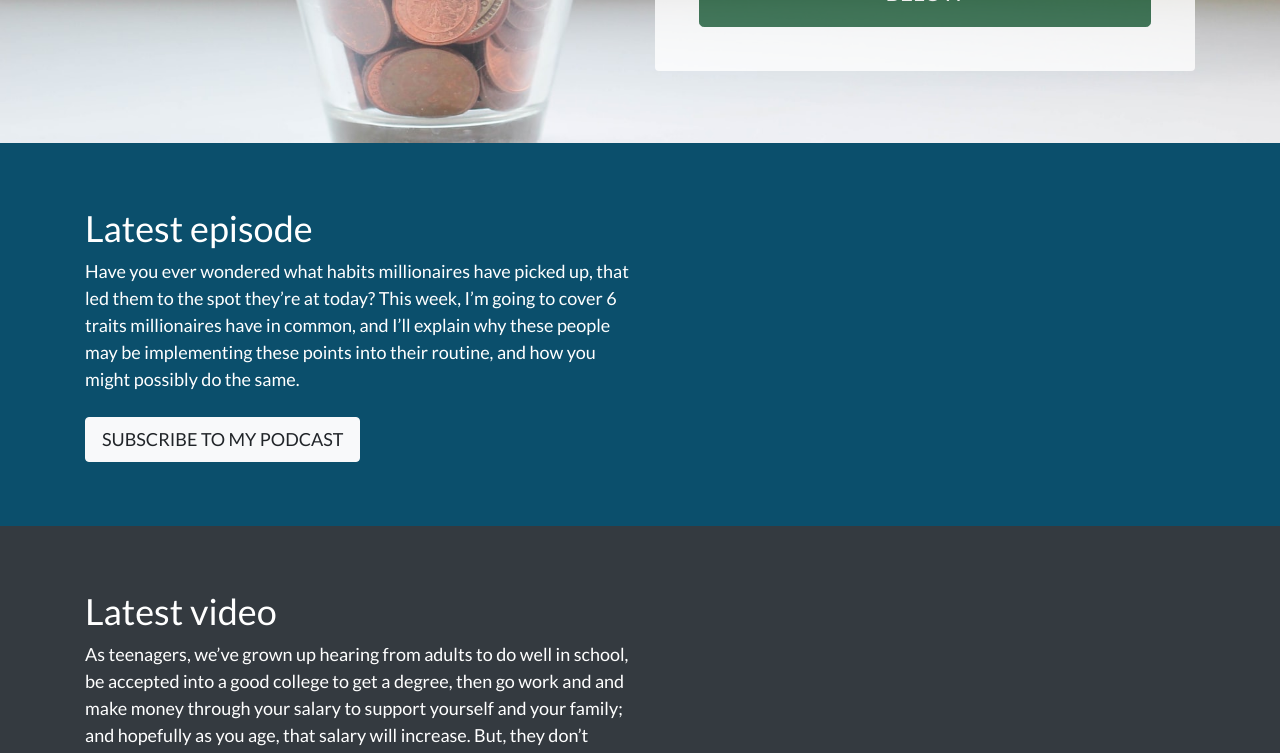
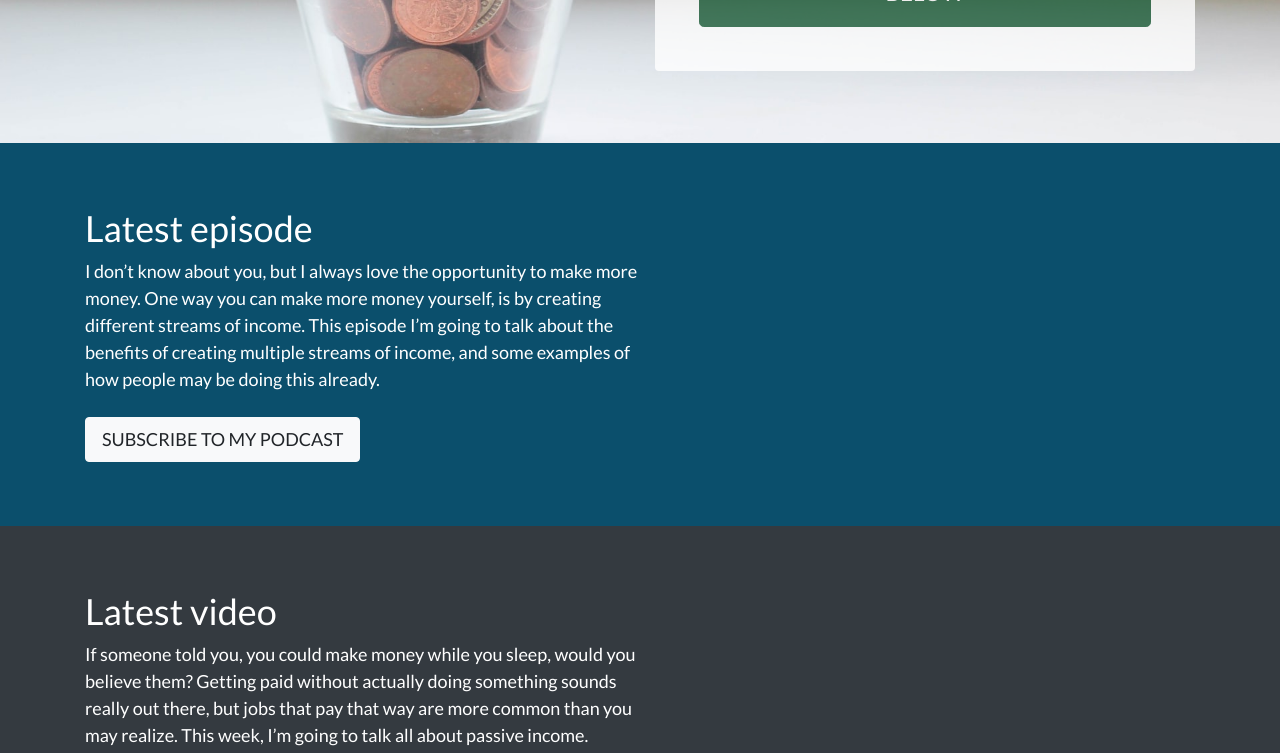
Before and after one commit to tslevy/mm4t-site, a Jekyll site: the page built from index.md, in a window 1280 px wide and 1400 px high, scrolled down 728 px. Shown: the top 753 px of the window. Built offline with Jekyll 4.4.1, drawn with Linux system fonts in a browser that asks for light colours; some of the changed text lies outside the part shown.

Commit message:
updated ep 23 and yt 10 descriptions

```diff
--- a/index.md
+++ b/index.md
@@ -7,9 +7,9 @@ card-title: Money Moves for Teens Podcast
 card-body: I’m Talia, and I created this podcast because I think kids my age don’t get a good enough education on how to manage money. This is something we should be learning and talking about now so we’ll be better prepared for the future.
 card-button: Check out my latest episode below
 
-podcast-description: "Have you ever wondered what habits millionaires have picked up, that led them to the spot they’re at today? This week, I’m going to cover 6 traits millionaires have in common, and I’ll explain why these people may be implementing these points into their routine, and how you might possibly do the same."
+podcast-description: "I don’t know about you, but I always love the opportunity to make more money. One way you can make more money yourself, is by creating different streams of income. This episode I’m going to talk about the benefits of creating multiple streams of income, and some examples of how people may be doing this already."
 
-youtube-description: "As teenagers, we’ve grown up hearing from adults to do well in school, be accepted into a good college to get a degree, then go work and and make money through your salary to support yourself and your family; and hopefully as you age, that salary will increase. But, they don’t always mention that there different types of “work” you can do to make money. This episode, I’m focusing on active income and I’ll talk about what it is, give some examples, and explain the pros and cons."
+youtube-description: "If someone told you, you could make money while you sleep, would you believe them? Getting paid without actually doing something sounds really out there, but jobs that pay that way are more common than you may realize. This week, I’m going to talk all about passive income."
 
 who-heading: Who should listen
 
```
